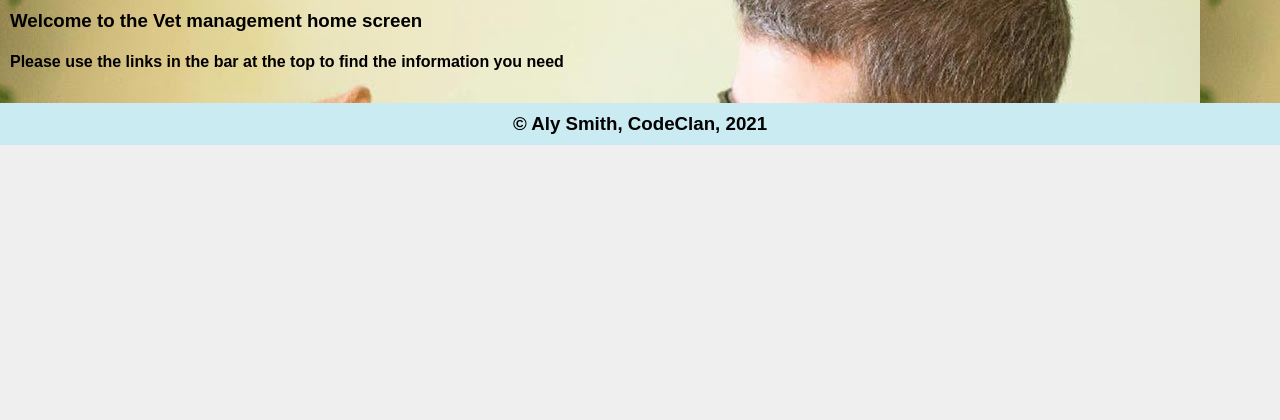
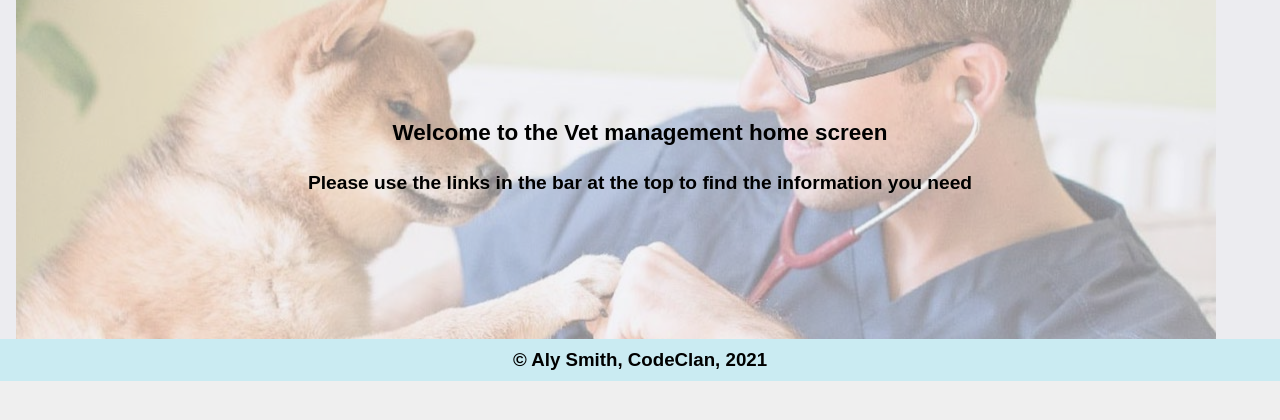
Before and after one commit to JaSmith13/vet_management_project, a Flask app: page / in a window 1280 px wide. Shown: the part 113-533 px from the top of the page. Run offline with Flask 2, Linux system fonts and the light colour scheme.

Commit message:
adds transparent overlay to homepage background

```diff
--- a/vet_management/static/style.css
+++ b/vet_management/static/style.css
@@ -31,22 +31,21 @@ nav{
 
 #img_container{
     background-image: url('img/background_img.jpeg');
+    background-repeat: no-repeat;
+    background-position: 20% 35%;
 }
-/* img{
-    opacity: 50%;
-    width: 80%;
-    justify-self: center;
-    position: relative;
-    margin-left: 10%;
-} */
 
-/* #home_screen_text{
+#img_overlay{
+    height: auto;
+    width: auto;
+    background-color: rgb(235, 235, 242, 0.55);
+}
+
+#home_screen_text{
+    padding: 120px;
     font-size: larger;
-    position: absolute;
     text-align: center;
-    top: 40%;
-    left: 25%;
-} */
+}
 
 main > h3{
     margin-left: 10px;
--- a/vet_management/templates/index.html
+++ b/vet_management/templates/index.html
@@ -3,11 +3,12 @@
 {% block content %}
     <section>
         <div id="img_container">
-            <!-- <img src="/static/img/background_img.jpeg" alt="a shiba inu fist bumping a male vet"> -->
+            <div id="img_overlay">
             <hgroup id="home_screen_text">
                 <h3>Welcome to the Vet management home screen</h3>
                 <h4>Please use the links in the bar at the top to find the information you need</h4>
             </hgroup>
+            </div>
         </div>
     </section>
 {% endblock %}
```
